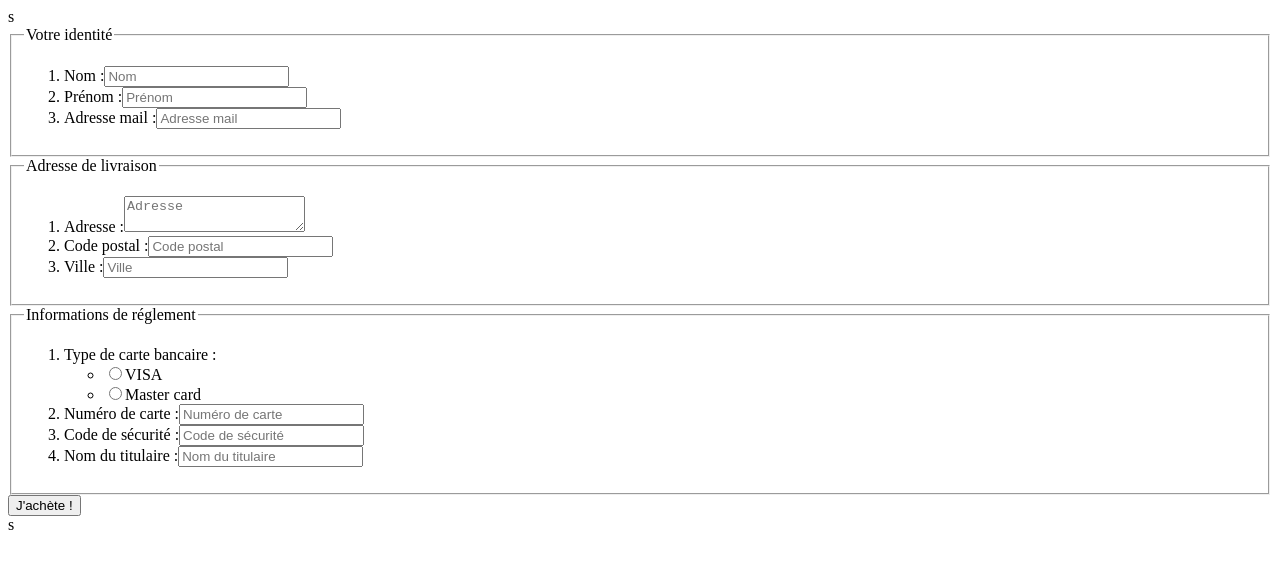
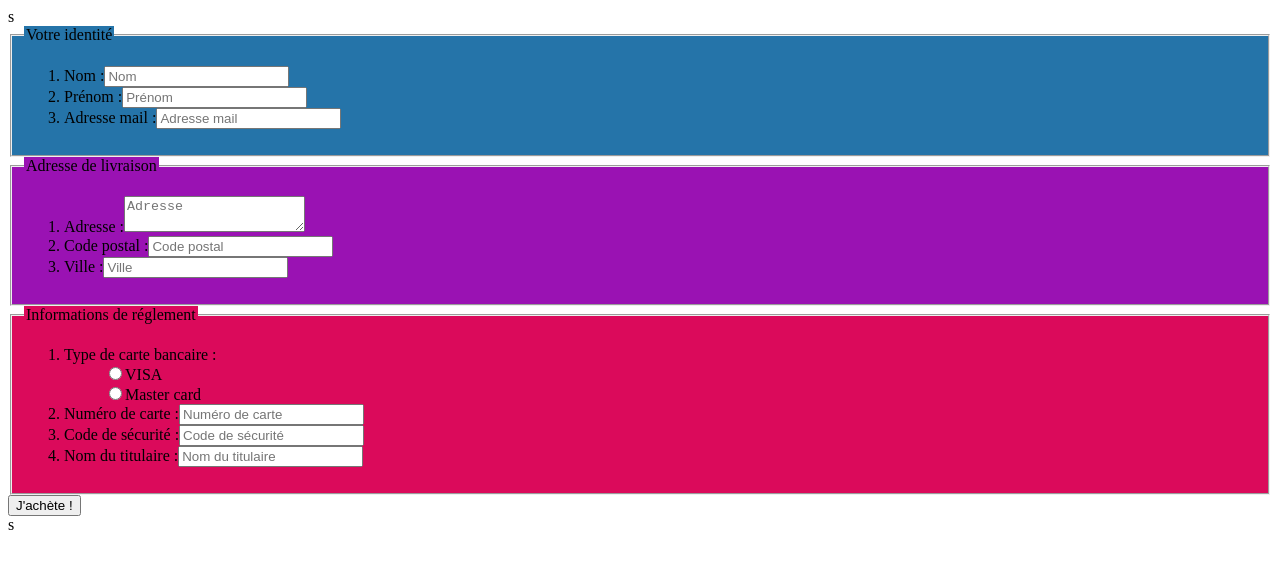
Before and after one commit to silatikourouma/Exercice7, a plain HTML site: page index.html in a window 1280 px wide. Drawn offline with Linux system fonts and the light colour scheme.

Commit message:
changement

```diff
--- a/assets/css/style.css
+++ b/assets/css/style.css
@@ -1,10 +1,14 @@
-.identite{
-background-color: blue;
-padding-top: 0em;
+.form1, .legend1{
+    background-color: #2574a9;
 }
-.adresse{
-    background-color: hsl(286, 96%, 35%)
+
+.form2, .legend2{
+    background-color: #9a12b3;
 }
-.information{
-    background-color: #FE2E2E;
+
+.form3, .legend3{
+    background-color: #db0a5b;
 }
+#creditCardsList{
+    list-style: none;
+}
```
